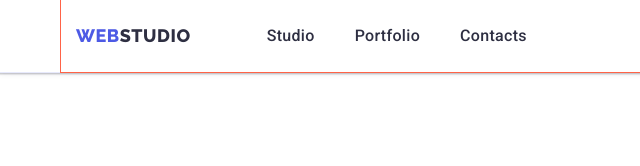
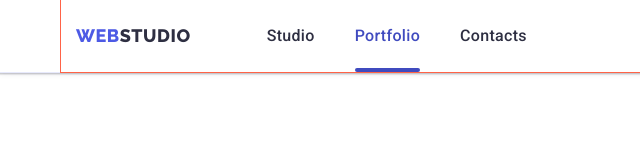
Before and after one commit to anetta999/goit-markup-hw-05, a plain HTML site: page portfolio.html in a window 1280 px wide. Shown: the top 166 px of the page, 0-640 px from the left. Drawn offline with nearby package versions, Linux system fonts and the light colour scheme.

Commit message:
Upload html&css
Adding transition&current::after

```diff
--- a/css/styles.css
+++ b/css/styles.css
@@ -12,6 +12,7 @@
   --accent-color: #404bbf;
   --header-border-color: #e7e9fc;
   --portfolio-card-border-color: #e7e9fc;
+  --transition: 250ms cubic-bezier(0.4, 0, 0.2, 1);
 }
 
 p,
@@ -116,6 +117,7 @@ body {
 }
 
 .nav-link {
+  position: relative;
   display: block;
   padding-top: 24px;
   padding-bottom: 24px;
@@ -125,10 +127,26 @@ body {
   font-size: 16px;
   line-height: 1.5;
   letter-spacing: 0.02em;
+
+  transition: color var(--transition);
 }
 .nav-link:hover,
 .nav-link:focus {
   color: var(--accent-color);
+}
+.current {
+  color: var(--accent-color);
+}
+.current::after {
+  position: absolute;
+  bottom: 0;
+  content: '';
+  display: block;
+  width: 100%;
+  height: 4px;
+
+  background-color: var(--accent-color);
+  border-radius: 2px;
 }
 
 .contacts {
@@ -153,6 +171,8 @@ body {
   font-size: 16px;
   line-height: 1.5;
   letter-spacing: 0.02em;
+
+  transition: color var(--transition);
 }
 
 .contacts-link:hover,
@@ -209,6 +229,8 @@ body {
   letter-spacing: 0.04em;
 
   box-shadow: 0px 4px 4px rgba(0, 0, 0, 0.15);
+
+  transition: background-color var(--transition);
 }
 
 .hero-button:hover,
@@ -360,6 +382,8 @@ body {
   border-radius: 50%;
 
   background-color: #4d5ae5;
+
+  transition: background-color var(--transition);
 }
 
 .team-soc-link:is(:hover, :focus) {
@@ -394,9 +418,12 @@ body {
   height: 88px;
   border: 1px solid #8e8f99;
   border-radius: 4px;
+
+  transition: border-color var(--transition);
 }
 .customers-icon {
   fill: #8e8f99;
+  transition: fill var(--transition);
 }
 .customers-link:is(:hover, :focus) {
   border-color: var(--accent-color);
@@ -462,7 +489,9 @@ body {
   height: 40px;
   border-radius: 50%;
 
-  background-color: transparent;
+  background-color: #4d5ae5;
+
+  transition: background-color var(--transition);
 }
 .social-link:is(:hover, :focus) {
   background-color: #31d0aa;
@@ -497,6 +526,9 @@ body {
   align-items: center;
   text-align: center;
   letter-spacing: 0.04em;
+
+  transition: background-color var(--transition), color var(--transition),
+    border var(--transition), box-shadow var(--transition);
 }
 
 .portfolio-button:hover,
@@ -521,6 +553,7 @@ body {
 }
 .portfolio-list-link {
   display: block;
+  transition: box-shadow var(--transition);
 }
 .portfolio-list-link:is(:hover, :focus) {
   box-shadow: 0px 1px 6px rgba(46, 47, 66, 0.08),
--- a/portfolio.html
+++ b/portfolio.html
@@ -34,7 +34,9 @@
               <a class="nav-link link" href="./index.html">Studio</a>
             </li>
             <li class="nav-list-item">
-              <a class="nav-link link" href="./portfolio.html">Portfolio</a>
+              <a class="nav-link link current" href="./portfolio.html"
+                >Portfolio</a
+              >
             </li>
             <li class="nav-list-item">
               <a class="nav-link link" href="">Contacts</a>
```
Also changed, not shown: index.html (+1 -1 lines).
